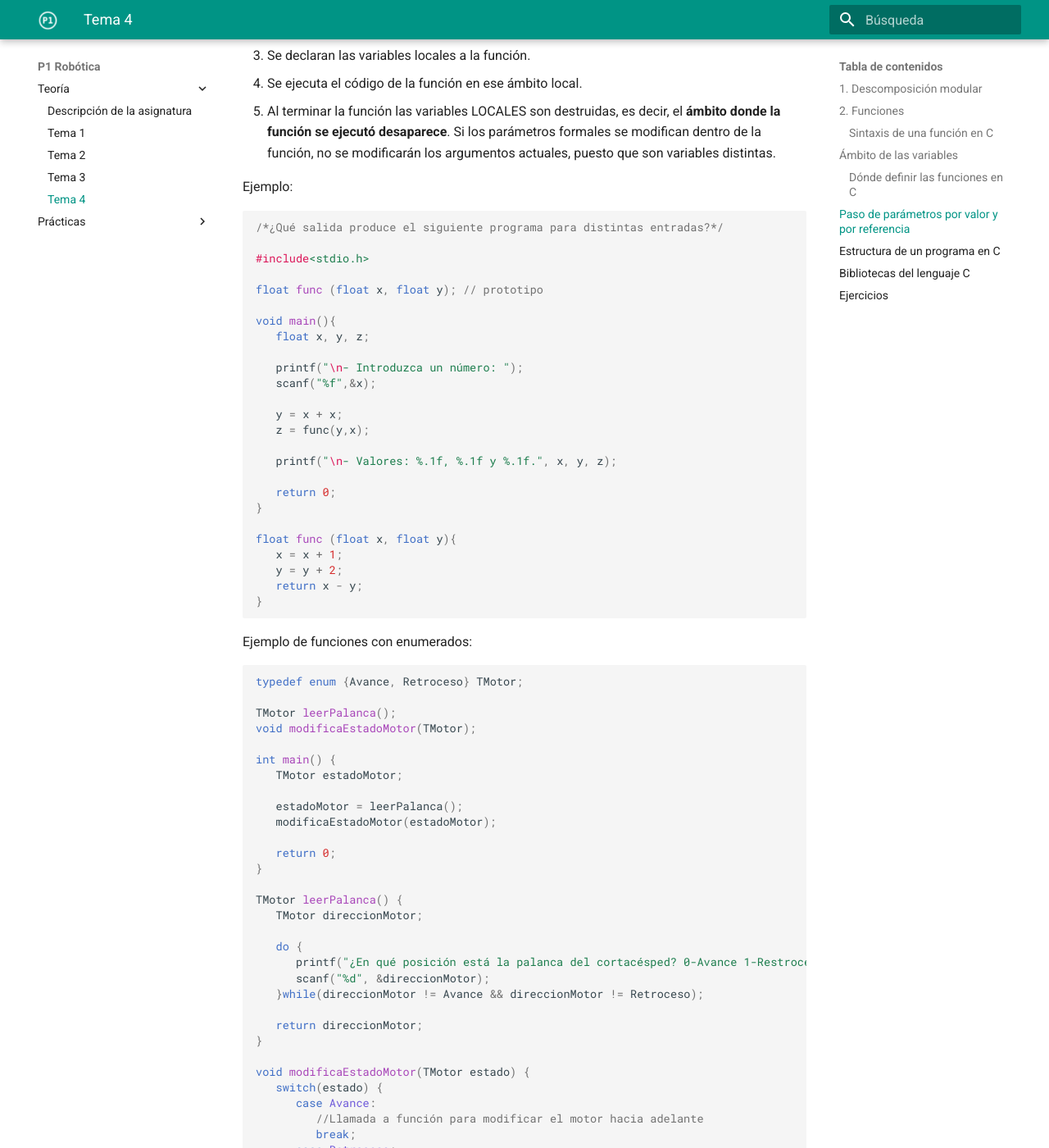
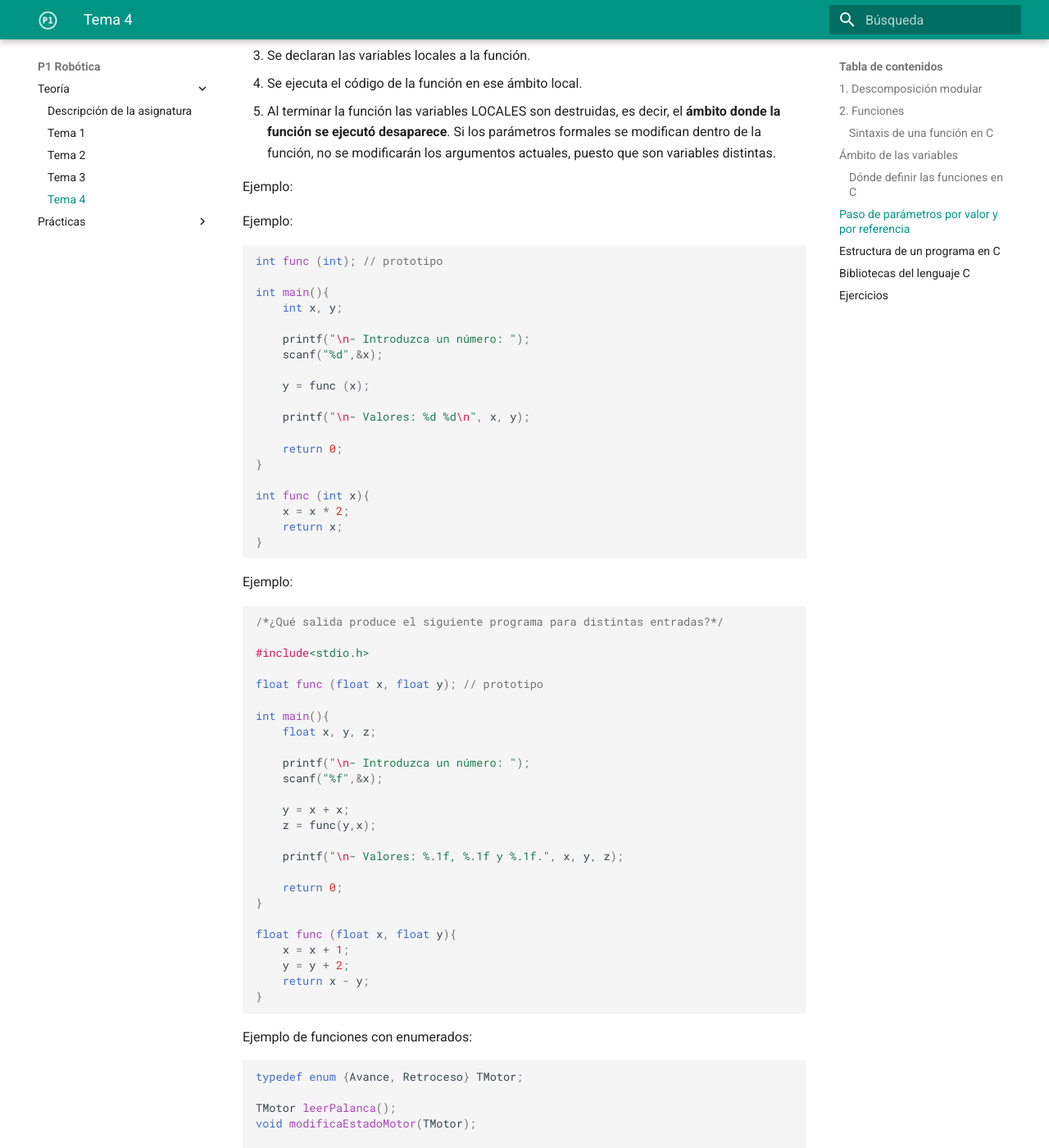
Before and after one commit to cpomares/p1-robotica, an MkDocs documentation site: the page built from docs/Teoria/tema04-descomposicion-modular/tema04-descomposicion-modular.md, in a window 1280 px wide and 1400 px high, scrolled down 7324 px. Shown: the whole window at 82% size. Built offline with MkDocs 1.6.1 and Material for MkDocs 9.7.7, drawn with Linux system fonts in a browser that asks for light colours.

Commit message:
ejemplos

```diff
--- a/docs/Teoria/tema04-descomposicion-modular/tema04-descomposicion-modular.md
+++ b/docs/Teoria/tema04-descomposicion-modular/tema04-descomposicion-modular.md
@@ -274,6 +274,33 @@ actuales, puesto que son variables distintas.
 
 Ejemplo:
 
+Ejemplo:
+
+~~~c
+int func (int); // prototipo
+
+int main(){
+    int x, y;
+
+    printf("\n- Introduzca un número: ");
+    scanf("%d",&x);
+
+    y = func (x);
+
+    printf("\n- Valores: %d %d\n", x, y);
+
+    return 0;
+}
+
+int func (int x){
+	x = x * 2;
+	return x;
+}
+
+~~~
+
+Ejemplo:
+
 ~~~c
 /*¿Qué salida produce el siguiente programa para distintas entradas?*/
 
@@ -281,26 +308,25 @@ Ejemplo:
 
 float func (float x, float y); // prototipo
 
-void main(){
-   float x, y, z;
+int main(){
+	float x, y, z;
 
-   printf("\n- Introduzca un número: ");
-   scanf("%f",&x);
+	printf("\n- Introduzca un número: ");
+	scanf("%f",&x);
 
-   y = x + x;
-   z = func(y,x);
+	y = x + x;
+	z = func(y,x);
 
-   printf("\n- Valores: %.1f, %.1f y %.1f.", x, y, z);
+	printf("\n- Valores: %.1f, %.1f y %.1f.", x, y, z);
 
-   return 0;
+	return 0;
 }
 
 float func (float x, float y){
-   x = x + 1;
-   y = y + 2;
-   return x - y;
+	x = x + 1;
+	y = y + 2;
+	return x - y;
 }
-
 ~~~
 
 Ejemplo de funciones con enumerados:
```
